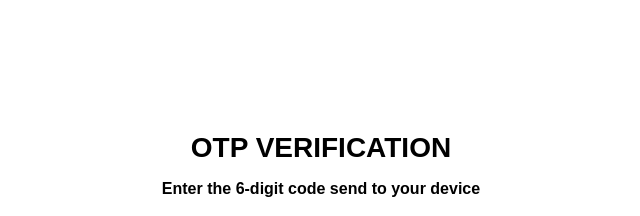
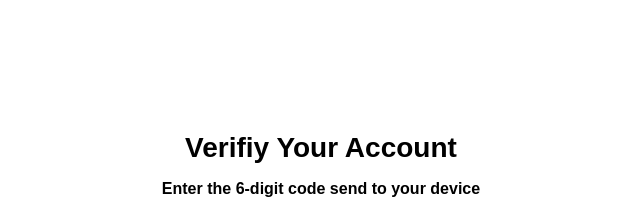
Before and after one commit to acciojob/OTP-tazeenpatel123, a website: page main.html in a window 1280 px wide. Shown: the part 212-428 px from the top of the page, without its empty margins (319-959 px from the left). Drawn offline with Linux system fonts and the light colour scheme.

Commit message:
created a submission

```diff
--- a/main.html
+++ b/main.html
@@ -9,7 +9,7 @@
 <body>
 	<!-- the entire body must be written by student -->
 	<div class="container">
-		<h1 id="verification_heading">OTP VERIFICATION</h1>
+		<h1 id="verification_heading">Verifiy Your Account</h1>
 		<h3 id="verification_subtext">Enter the 6-digit code send to your device</h3>
 		 <div class="code-container">
       <input type="text" class="code" maxlength="1" autofocus>
```
